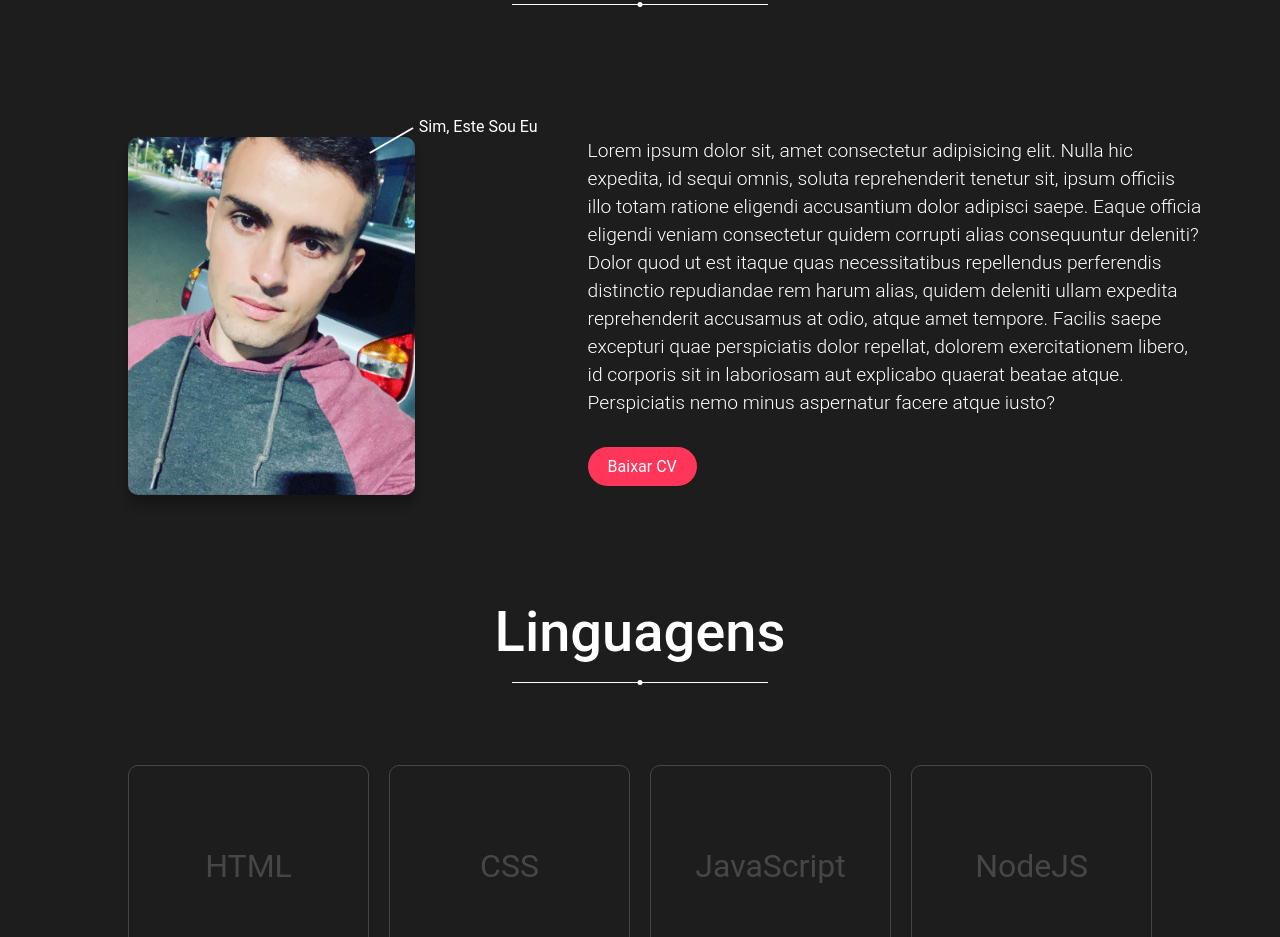
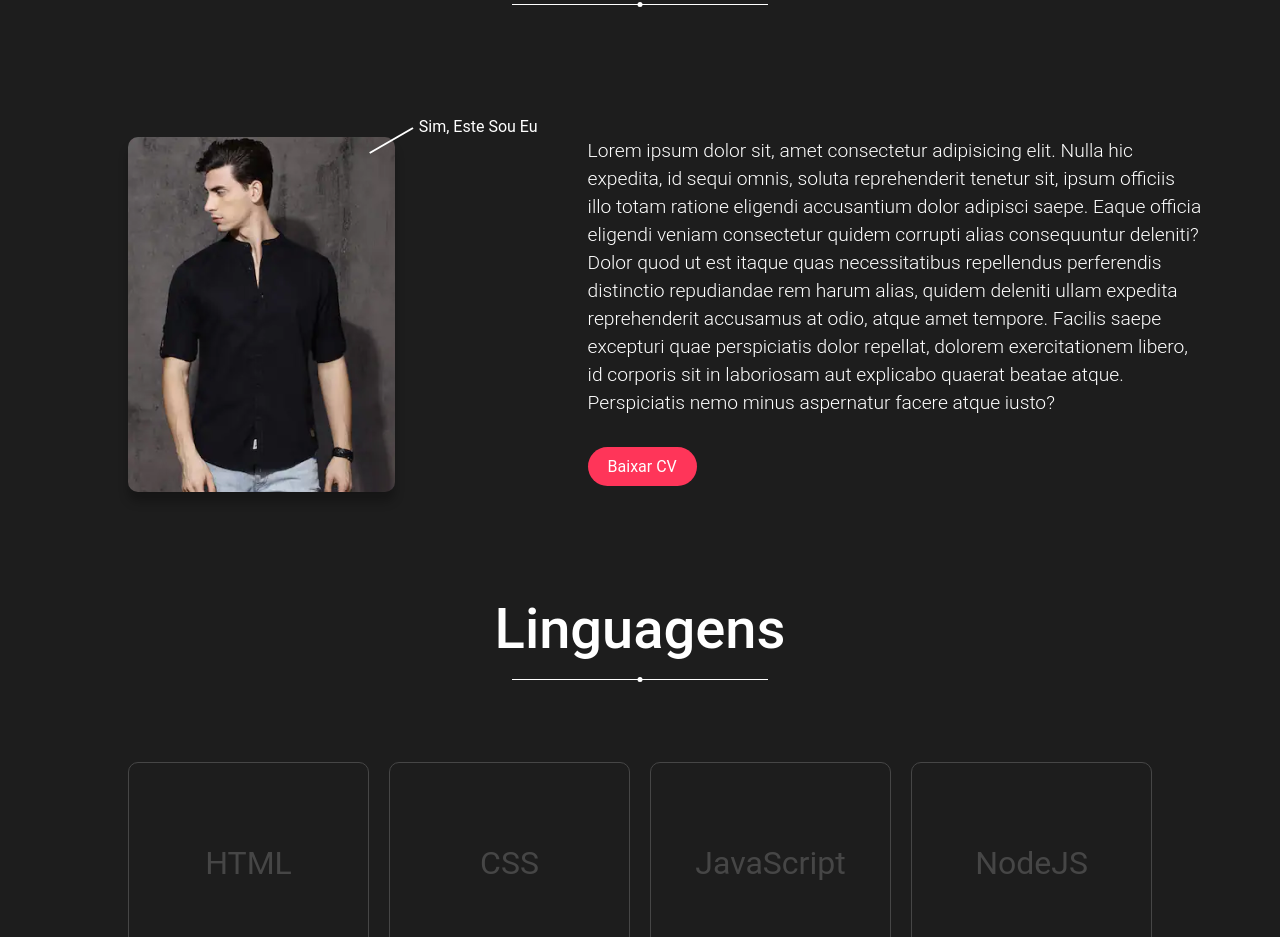
Before and after one commit to AiltonJunior1989/portfolioPessoal, a website: page public/index.html in a window 1280 px wide. Shown: the part 958-1895 px from the top of the page. Drawn offline with Linux system fonts and the light colour scheme.

Commit message:
Enviando arquivos para o github

```diff
--- a/public/index.html
+++ b/public/index.html
@@ -46,7 +46,7 @@
 
         <div class="about-me-container">
             <div class="left-col">
-                <img src="img/foto2.JPG" alt="" class="about-image">
+                <img src="img/card5.png" alt="" class="about-image">
             </div>
             <div class="right-col">
                 <p class="about-para">Lorem ipsum dolor sit, amet consectetur adipisicing elit. Nulla hic expedita, id sequi omnis, soluta reprehenderit tenetur sit, ipsum officiis illo totam ratione eligendi accusantium dolor adipisci saepe. Eaque officia eligendi veniam consectetur quidem corrupti alias consequuntur deleniti? Dolor quod ut est itaque quas necessitatibus repellendus perferendis distinctio repudiandae rem harum alias, quidem deleniti ullam expedita reprehenderit accusamus at odio, atque amet tempore. Facilis saepe excepturi quae perspiciatis dolor repellat, dolorem exercitationem libero, id corporis sit in laboriosam aut explicabo quaerat beatae atque. Perspiciatis nemo minus aspernatur facere atque iusto?</p>
--- a/public/style.css
+++ b/public/style.css
@@ -258,7 +258,6 @@ body {
 .about-image {
     border-radius: 10px;
     box-shadow: 0 10px 10px rgba(0, 0, 0, 0.25);
-    width: 70%;
 }
 
 .about-para {
```
